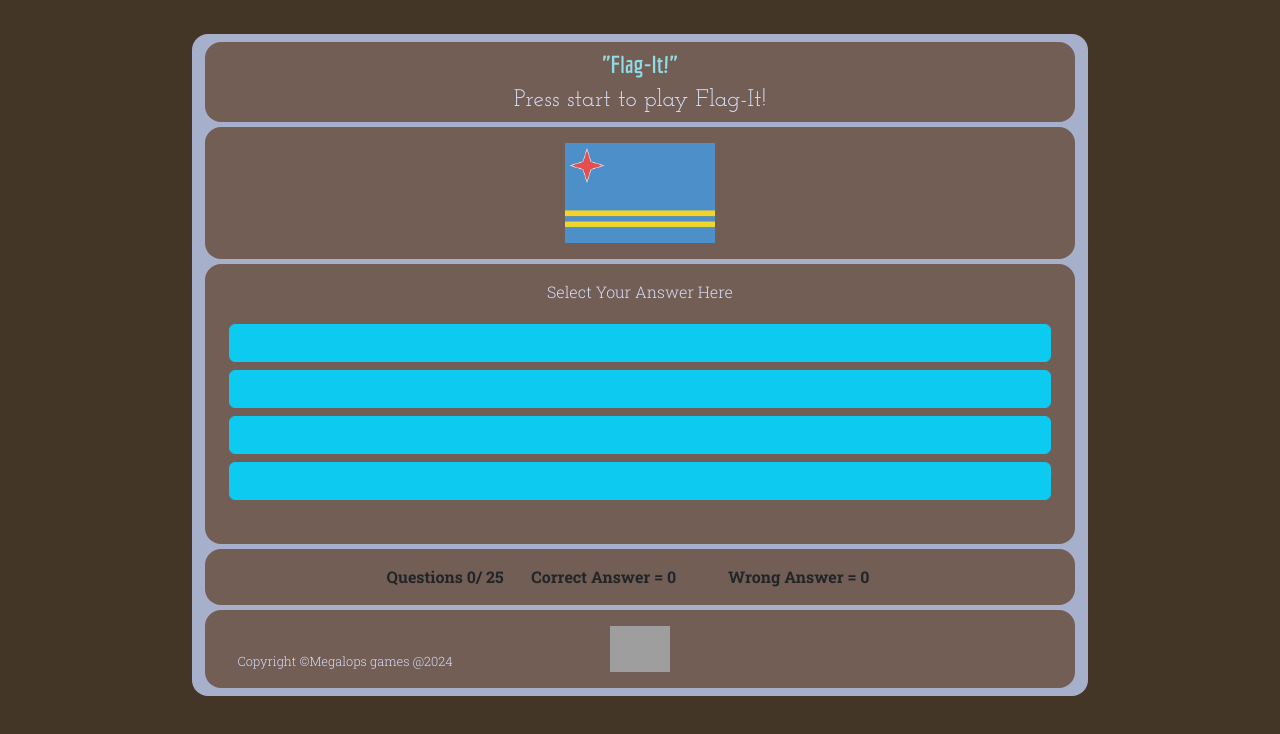
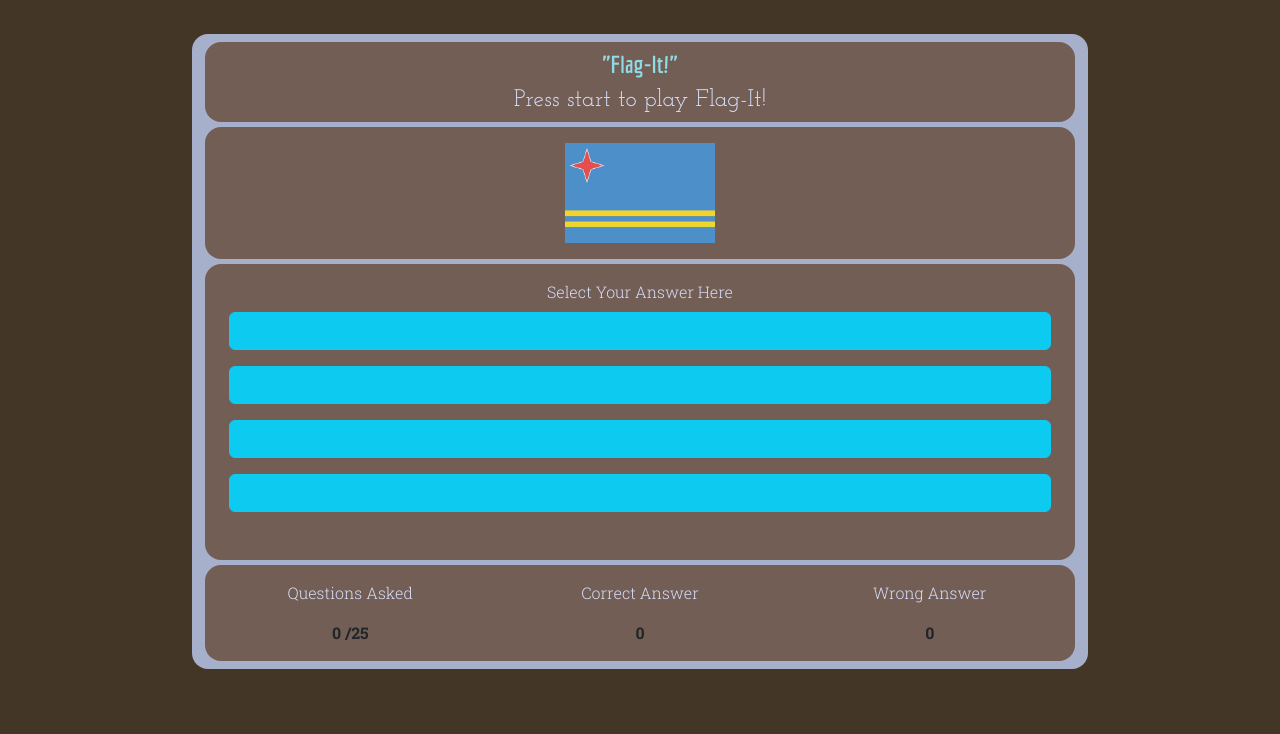
Before and after one commit to Coelecanth/project2FlagIt, a plain HTML site: page game.html in a window 1280 px wide. Shown: the part 54-788 px from the top of the page. Drawn offline with nearby package versions, Linux system fonts and the light colour scheme; grey boxes are pictures that could not be loaded.

Commit message:
Add js code to game script

```diff
--- a/assets/css/style.css
+++ b/assets/css/style.css
@@ -372,7 +372,6 @@ hr.ind-hr-format {
     position: relative;
 
 }
-
 .game-score-text {
     font-family: "Roboto Slab";
     font-size: 1em;
--- a/assets/js/game.js
+++ b/assets/js/game.js
@@ -1,6 +1,10 @@
 /* jshint esversion: 11, jquery: true */
 let shuffled;
 let maxQuestions = 25;
+let intialCorrect = 0;
+let intialWrong = 0;
+let intialAsked = 0;
+
 let flagImage = document.getElementById("targ-flag");
 let flagChoices = document.querySelectorAll(".flag-choice");
 let currentFlag = 1;
@@ -14,10 +18,10 @@ const gameStart = document.getElementById("start-game");
 
 
 // set max question and write to page
-totalQuestions.innerText = maxQuestions;
-correctQuestions.innerText = "Correct Answer = 0"
-wrongQuestions.innerText = "Wrong Answer = 0"
-askedQuestions.innerText = "Questions 0/"
+totalQuestions.innerText = "/" + maxQuestions;
+correctQuestions.innerText = intialCorrect
+wrongQuestions.innerText = intialWrong
+askedQuestions.innerText = intialAsked
 
 console.log("connected")
 
@@ -34,27 +38,11 @@ function initNewgame() {
     getFlag();
 }
 
-
-//load countries - eg 1 x flag and 4 x country names
-    // write flag to Page
-    // write 4 x country names to asnwer 1 ,2,3,4
-    // listen for buttons answer -
-
-    // retrieve country name e.g read inner html)
-
-    // compare answer to country name correct or Incorect
-    // ?? right to innerghtml green or red, incrrment scores
-    //
-
-
 function getFlag() {
 
     $(flagImage).attr("src", `assets/img/${shuffled[currentFlag].flagName}`);
     $(flagChoices).each(function(i, choice) {
-        console.log(choice)
         let buttonId = choice.id;
-        console.log(choice.id)
-
         let arrayIndex = buttonId.replace("answer", "");
         choice.innerText = shuffled[arrayIndex].locale;
         let randomOrder = Math.floor(Math.random() * 4) + 1;
@@ -63,25 +51,28 @@ function getFlag() {
     });
 };
 
-// $('#answer1').on ( "click", function (){
-//          $('#answer1').css("background-color","green")
-//      });
    $('#answer1').on("click", function (){
-        $('#answer1').addClass("green-button")
+        $('#answer1').html(`CORRECT`)
+        //console.log ("type is " + typeof correctQuestions.innerText)
+        correctQuestions.innerText = parseInt(correctQuestions.innerText) + 1;
+        askedQuestions.innerText = parseInt(askedQuestions.innerText) + 1;
+        // initNewgame()
     });
-
-
-// /// jquery to change color of buttions on wrong
-// $('#answer1').click(function (){
-//     $('#answer1').addClass('green_button')
-// });
-
-// $('#answer2').click(function (){
-//     $('#answer2').addClass('red_button')
-// });
-// $('#answer3').click(function (){
-//     $('#answer3').addClass('red_button')
-// });
-//   $('#answer4').click(function (){
-//     $('#answer4').addClass('red_button')
-// });
+    $('#answer2').on("click", function (){
+        $('#answer2').html(`WRONG`)
+        wrongQuestions.innerText =  parseInt(wrongQuestions.innerText) + 1;
+        askedQuestions.innerText = parseInt(askedQuestions.innerText) + 1;
+        // initNewgame()
+    });
+    $('#answer3').on("click", function (){
+        $('#answer3').html(`WRONG`)
+        wrongQuestions.innerText =  parseint(wrongQuestions.innerText) + 1;
+        askedQuestions.innerText = parseInt(askedQuestions.innerText) + 1;
+        // initNewgame()
+    });
+    $('#answer4').on("click", function (){
+        $('#answer4').html(`WRONG`)
+        wrongQuestions.innerText =  parseInt(wrongQuestions.innerText) + 1;
+        askedQuestions.innerText = parseInt(askedQuestions.innerText) + 1;
+        // initNewgame()
+    });
--- a/game.html
+++ b/game.html
@@ -58,30 +58,35 @@
 
         <div id="gameBody" class="game-ans-panel game-ans-text">
             <div class="d-none d-sm-none d-md-none d-lg-block">
-                <p>Select Your Answer Here </p>
+                Select Your Answer Here
             </div>
-            <button id="answer1" class="btn btn-md btn-info mx-4 my-1 flag-choice" type="button"> &nbsp;</button>
-            <button id="answer2" class="btn btn-md btn-info mx-4 my-1 flag-choice" type="button"> &nbsp;</button>
-            <button id="answer3" class="btn btn-md btn-info mx-4 my-1 flag-choice" type="button"> &nbsp;</button>
-            <button id="answer4" class="btn btn-md btn-info mx-4 my-1 flag-choice" type="button"> &nbsp;</button>
+            <button id="answer1" class="btn btn-md btn-info mx-4 my-2 flag-choice" type="button"> &nbsp;</button>
+            <button id="answer2" class="btn btn-md btn-info mx-4 my-2 flag-choice" type="button"> &nbsp;</button>
+            <button id="answer3" class="btn btn-md btn-info mx-4 my-2 flag-choice" type="button"> &nbsp;</button>
+            <button id="answer4" class="btn btn-md btn-info mx-4 my-2 flag-choice" type="button"> &nbsp;</button>
             <br>
         </div>
         <hr class="ind-hr-format">
         <div id="gameBody" class="game-score-panel game-score-text">
-            <span>
-                <div class="d-inline" id="questions-asked">""/</div>
-                <div class="d-inline" id="questions-total">""</div>
-                <div class="d-inline mx-4 my-2" id="questions-correct">Score_correct </div>
-                <div class="d-inline mx-4 my-2" id="questions-wrong">Score_incorrect </div>
-            </span>
+            <div class="container" id="questions-asked-text">
+                <div class="row">
+                    <div class="col">
+                        <p>Questions Asked </p>
+                        <div class="d-inline ml-4" id="questions-asked">&nbsp</div>
+                        <div class="d-inline mr-4" id="questions-total">&nbsp</div>
+                    </div>
 
-        </div>
-        <hr class="ind-hr-format">
-        <div class="game-copyr-panel d-none d-sm-none d-md-none d-lg-none d-xl-block">
-            <footer>
-                <img src="assets/img/AY-flag.jpg">
-                <p class="game-copyr-text">Copyright ©Megalops games @2024</p>
-            </footer>
+                    <div class="col">
+                        <p>Correct Answer</p>
+                        <div class="d-inline mx-4" id="questions-correct">&nbsp </div>
+                    </div>
+                    <div class="col">
+                        <p>Wrong Answer</p>
+                        <div class="d-inline mx-4 game-sc-r-panel-text" id="questions-wrong">&nbsp </div>
+                    </div>
+
+                </div>
+            </div>
         </div>
     </div>
     <script src="https://code.jquery.com/jquery-3.7.1.min.js"
```
Also changed, not shown: umgpage.html (added, +25 -0 lines).
